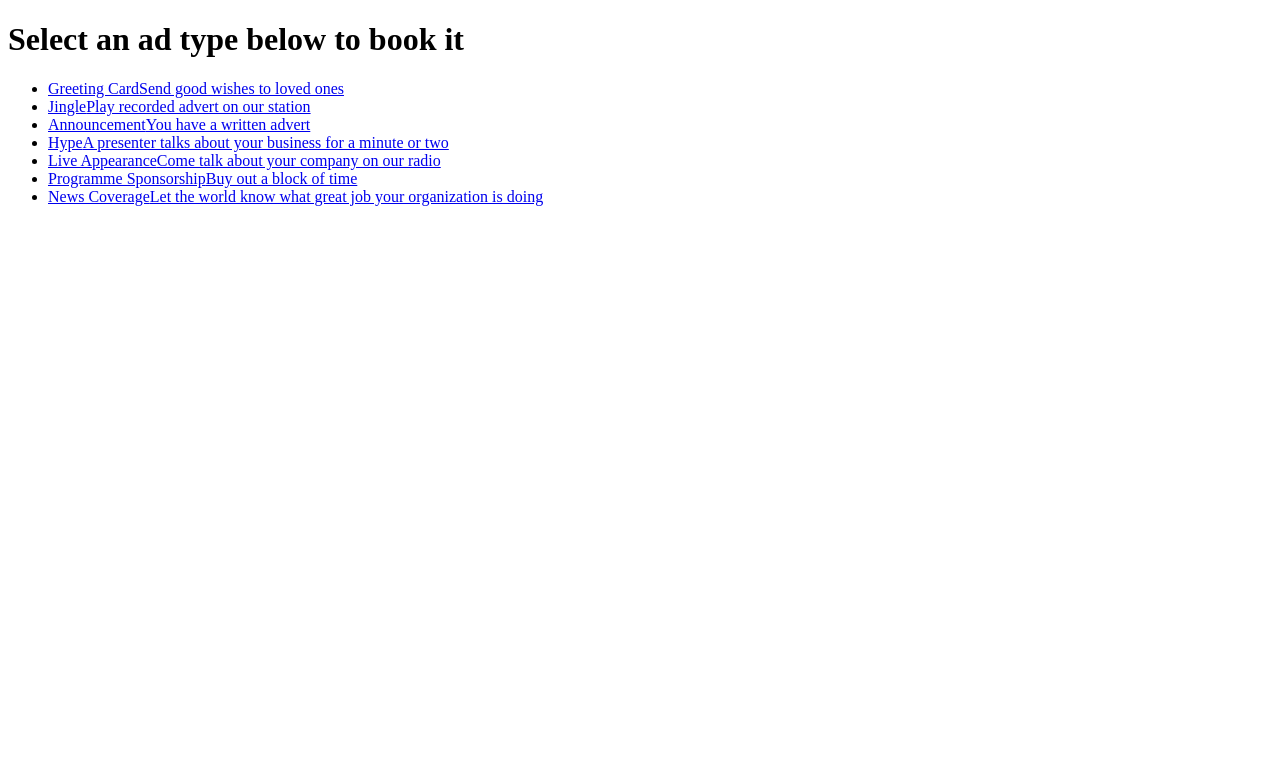
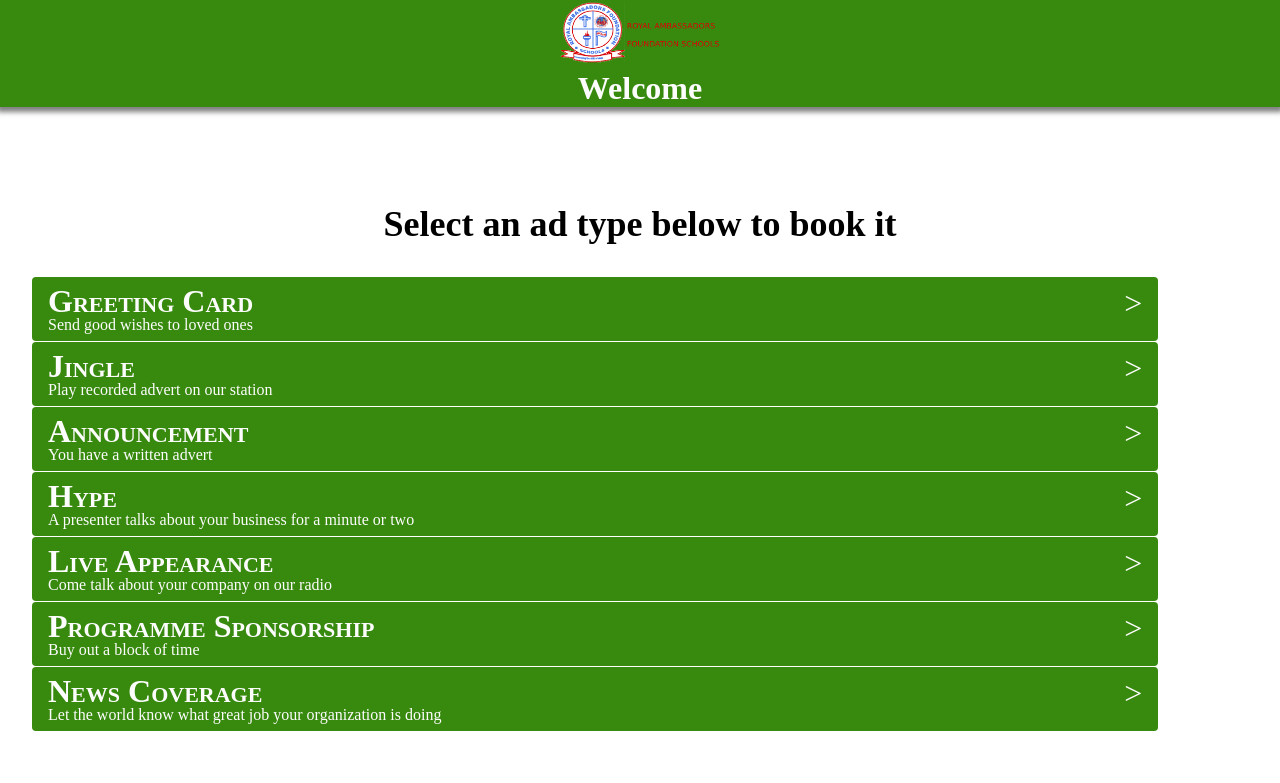
Before and after one commit to tony-eneh/npo-calculator, a website: page src/ads.html in a window 1280 px wide. Drawn offline with Linux system fonts and the light colour scheme.

Commit message:
Style ads.html page

```diff
--- a/src/ads.html
+++ b/src/ads.html
@@ -6,21 +6,30 @@
     <meta name="viewport" content="width=device-width, initial-scale=1.0">
     <meta http-equiv="X-UA-Compatible" content="ie=edge">
     <title>Ads</title>
+    <link rel="stylesheet" href="styles/main.css">
 </head>
 
 <body>
-    <div>
-        <h1>Select an ad type below to book it</h1>
-        <ul>
-            <li><a href="greeting-card.html"><span class="ad-title">Greeting Card</span><span class="ad-description">Send good wishes to loved ones</span></a></li>
-            <li><a href="jingle.html"><span class="ad-title">Jingle</span><span class="ad-description">Play recorded advert on our station</span></a></li>
-            <li><a href="announcement.html"><span class="ad-title">Announcement</span><span class="ad-description">You have a written advert</span></a></li>
-            <li><a href="hype.html"><span class="ad-title">Hype</span><span class="ad-description">A presenter talks about your business for a minute or two</span></a></li>
-            <li><a href="live-appearance.html"><span class="ad-title">Live Appearance</span><span class="ad-description">Come talk about your company on our radio</span></a></li>
-            <li><a href="programme-sponsorship.html"><span class="ad-title">Programme Sponsorship</span><span class="ad-description">Buy out a block of time</span></a></li>
-            <li><a href="news-coverage.html"><span class="ad-title">News Coverage</span><span class="ad-description">Let the world know what great job your organization is doing</span></a></li>
+    <!-- header -->
+    <header id="header" class="">
+        <div class="logo"><img class="" src="images/logo.png" alt="WazobiaFM logo"></div>
+        <h1 class="title">Welcome</h1>
+    </header>
+    <!-- main -->
+    <main id="main">
+        <h2>Select an ad type below to book it</h2>
+        <ul class="unstyled-list ads-list">
+            <li><a class="list-item-link button" href="greeting-card.html"><span class="ad-title">Greeting Card</span><span class="ad-description">Send good wishes to loved ones</span></a></li>
+            <li><a class="list-item-link button" href="jingle.html"><span class="ad-title">Jingle</span><span class="ad-description">Play recorded advert on our station</span></a></li>
+            <li><a class="list-item-link button" href="announcement.html"><span class="ad-title">Announcement</span><span class="ad-description">You have a written advert</span></a></li>
+            <li><a class="list-item-link button" href="hype.html"><span class="ad-title">Hype</span><span class="ad-description">A presenter talks about your business for a minute or two</span></a></li>
+            <li><a class="list-item-link button" href="live-appearance.html"><span class="ad-title">Live Appearance</span><span class="ad-description">Come talk about your company on our radio</span></a></li>
+            <li><a class="list-item-link button" href="programme-sponsorship.html"><span class="ad-title">Programme Sponsorship</span><span class="ad-description">Buy out a block of time</span></a></li>
+            <li><a class="list-item-link button" href="news-coverage.html"><span class="ad-title">News Coverage</span><span class="ad-description">Let the world know what great job your organization is doing</span></a></li>
         </ul>
-    </div>
+    </main>
+    <!-- footer -->
+    <footer></footer>
 </body>
 
 </html>
--- a/src/styles/main.css
+++ b/src/styles/main.css
@@ -2,6 +2,7 @@
     --highlight-color: rgb(56, 138, 15);
     --background-color: rgb(253, 253, 253);
     font-size: 16px;
+    box-sizing: border-box;
 }
 
 p {
@@ -34,6 +35,20 @@ h6 {
 
 button {
     border: none;
+}
+
+li {
+    display: block;
+    width: 100%;
+}
+
+li a {
+    display: block;
+    width: 90%;
+}
+
+span {
+    margin: 0;
 }
 
 .wrapper {
@@ -78,15 +93,18 @@ nav {
     display: none;
 }
 
-nav ul {
+nav ul,
+.unstyled-list {
     list-style: none;
     padding-left: 0;
 }
 
-nav ul a {
+nav ul a,
+.list-item-link {
     text-decoration: none;
     display: block;
     font-size: 2rem;
+    margin-bottom: 1px;
 }
 
 .call-to-action {
@@ -106,6 +124,8 @@ nav ul a {
     text-decoration: none;
     border-radius: .25rem;
     font-size: 2rem;
+    color: var(--background-color);
+    background: var(--highlight-color);
 }
 
 [hidden] {
@@ -141,3 +161,35 @@ form input[type=submit] {
     background-color: var(--highlight-color);
     margin-top: 1rem;
 }
+
+li .ad-title {
+    display: block;
+    line-height: 2rem;
+    font-variant: small-caps;
+    font-weight: bold;
+    white-space: nowrap;
+}
+
+li .ad-description {
+    font-size: 1rem;
+    display: block;
+    line-height: 1;
+}
+
+.ads-list {
+    display: flex;
+    flex-direction: column;
+    align-items: center;
+    text-align: left;
+}
+
+.ads-list a {
+    position: relative;
+}
+
+.ads-list a::after {
+    content: '>';
+    position: absolute;
+    right: 1rem;
+    top: .5rem;
+}
```
